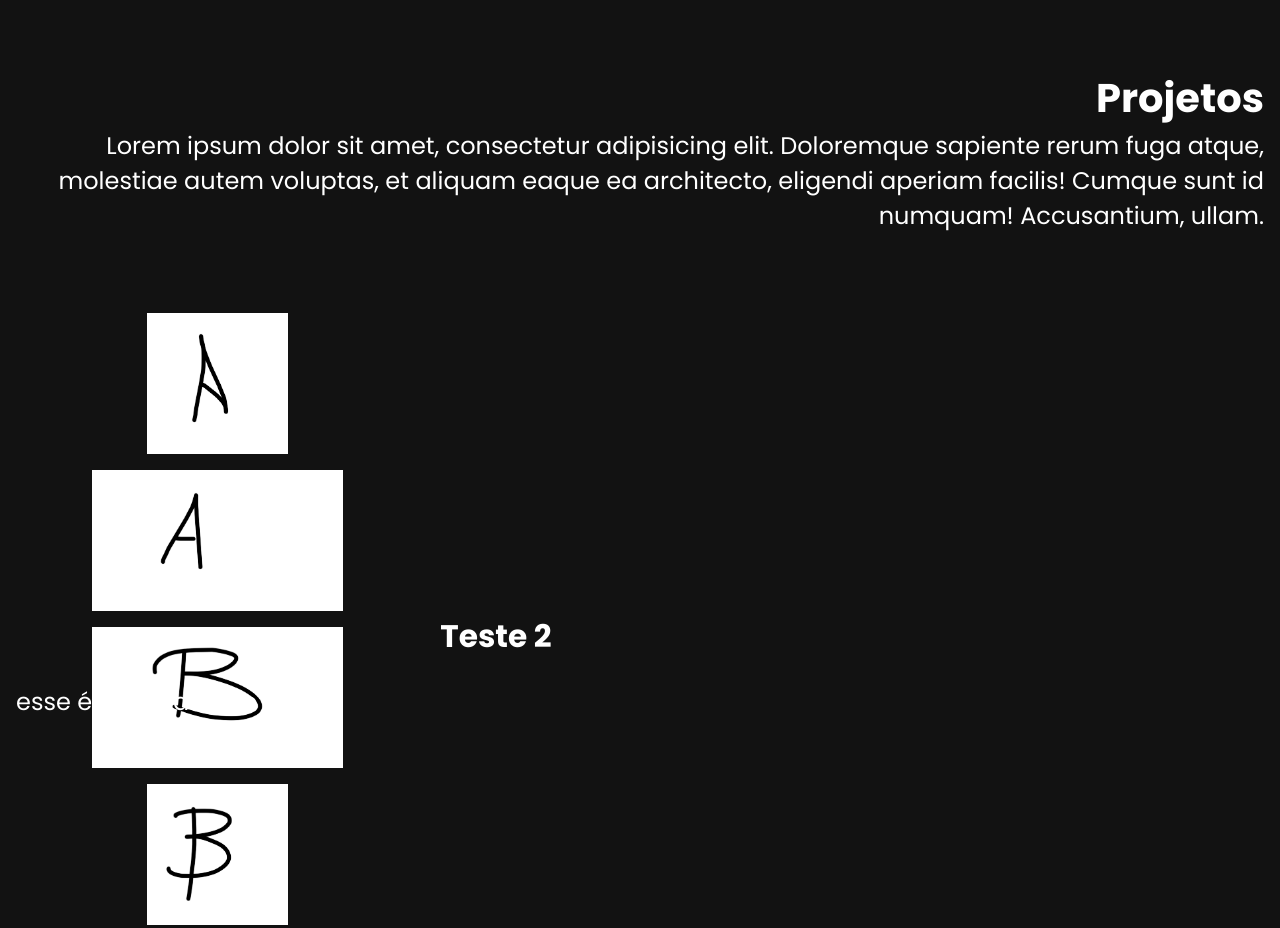
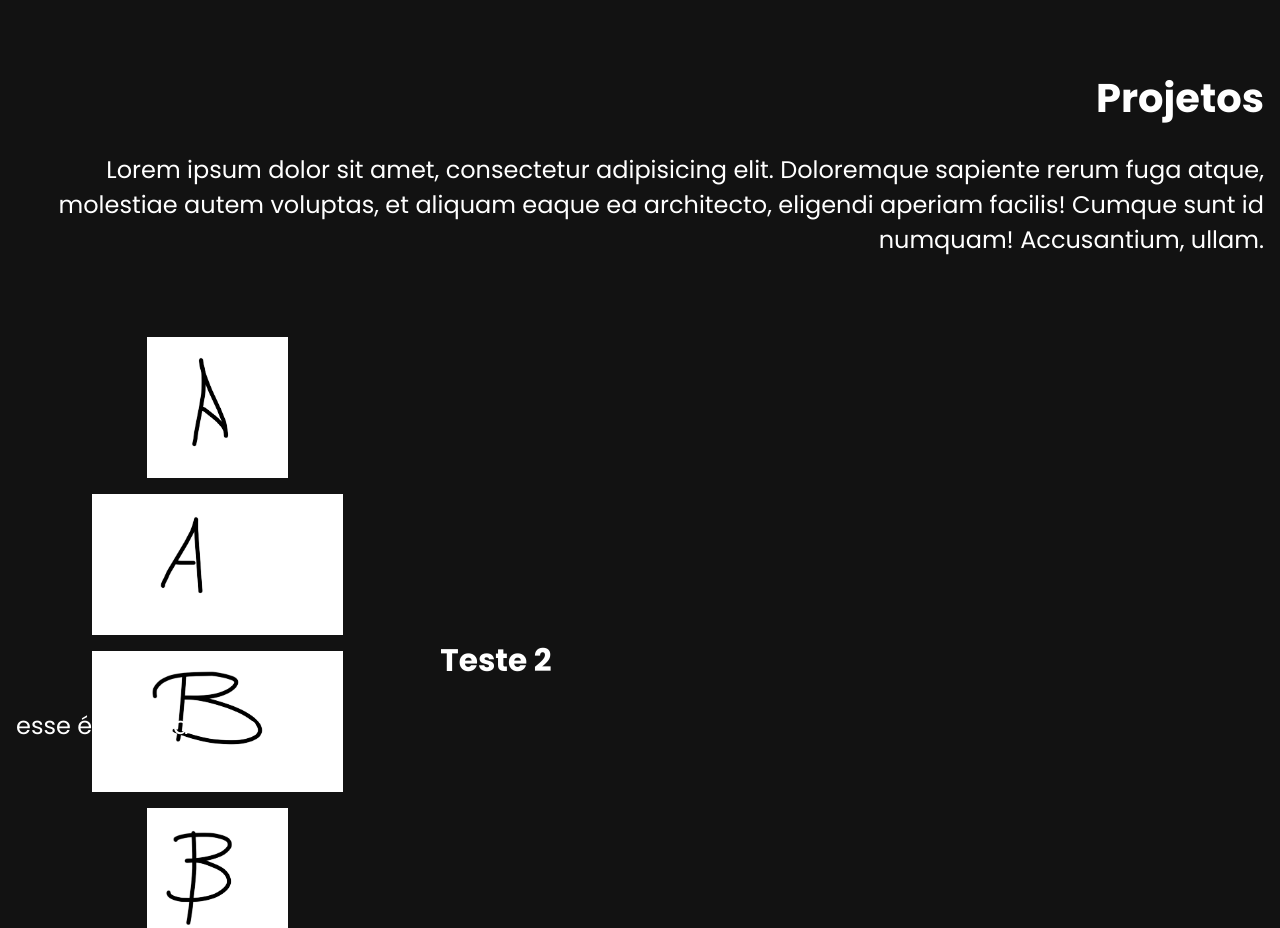
Before and after one commit to Migalhaz/MeuPortfolio, a plain HTML site: page PortfolioProject/index.html in a window 1280 px wide. Shown: the part 2220-3148 px from the top of the page. Drawn offline with Linux system fonts and the light colour scheme.

Commit message:
Ajuste subtitulo

```diff
--- a/PortfolioProject/index.html
+++ b/PortfolioProject/index.html
@@ -33,7 +33,7 @@
             <!-- Projects Section -->
             <section class = "Main-Section-Projects" id = "ProjectsSection">
                 <h2 class = "Section-Title">Projetos</h2>
-                <p>Lorem ipsum dolor sit amet, consectetur adipisicing elit. Doloremque sapiente rerum fuga atque, molestiae autem voluptas, et aliquam eaque ea architecto, eligendi aperiam facilis! Cumque sunt id numquam! Accusantium, ullam.</p>
+                <p class = "Section-Subtitle">Lorem ipsum dolor sit amet, consectetur adipisicing elit. Doloremque sapiente rerum fuga atque, molestiae autem voluptas, et aliquam eaque ea architecto, eligendi aperiam facilis! Cumque sunt id numquam! Accusantium, ullam.</p>
                 <section class = Projects-Section-Background>
                     <section class = "Projects-Images-Background">
                         <section class = "Projects-Images">
--- a/PortfolioProject/style.css
+++ b/PortfolioProject/style.css
@@ -97,6 +97,11 @@ header
 
 .Section-Title{
     font-size: 2.5rem;
+}
+
+.Section-Subtitle
+{
+    margin-top: 1em;
 }
 
 .Main-Section-Home{
```
